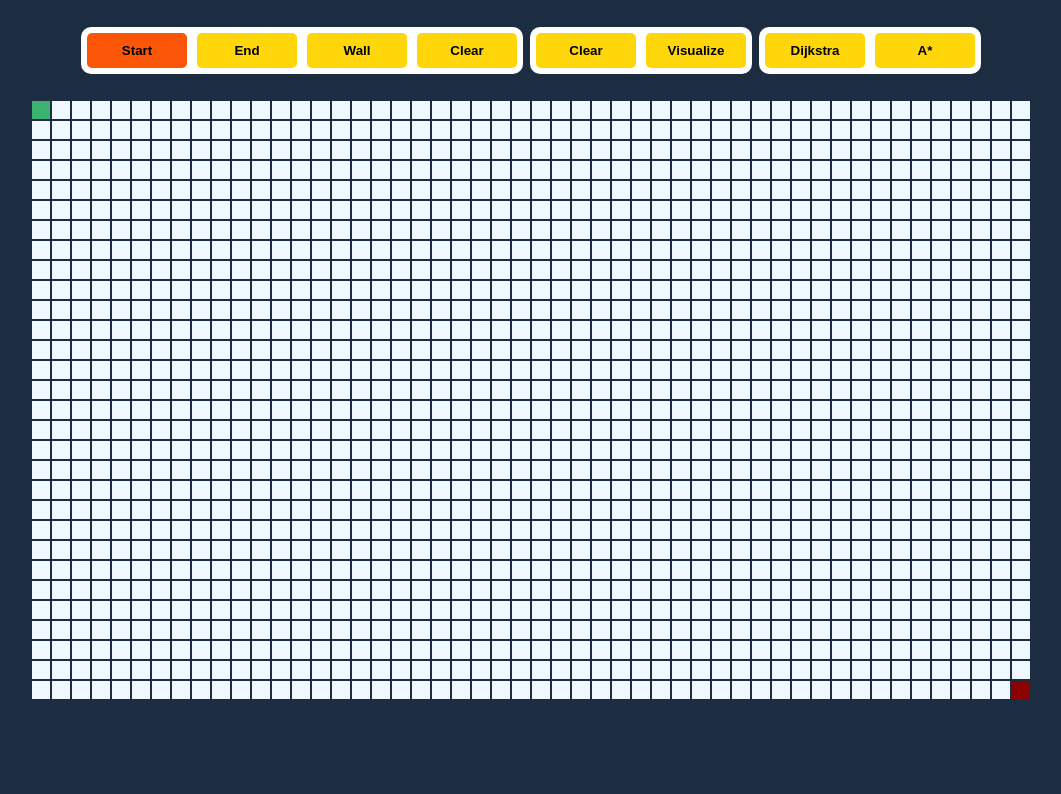
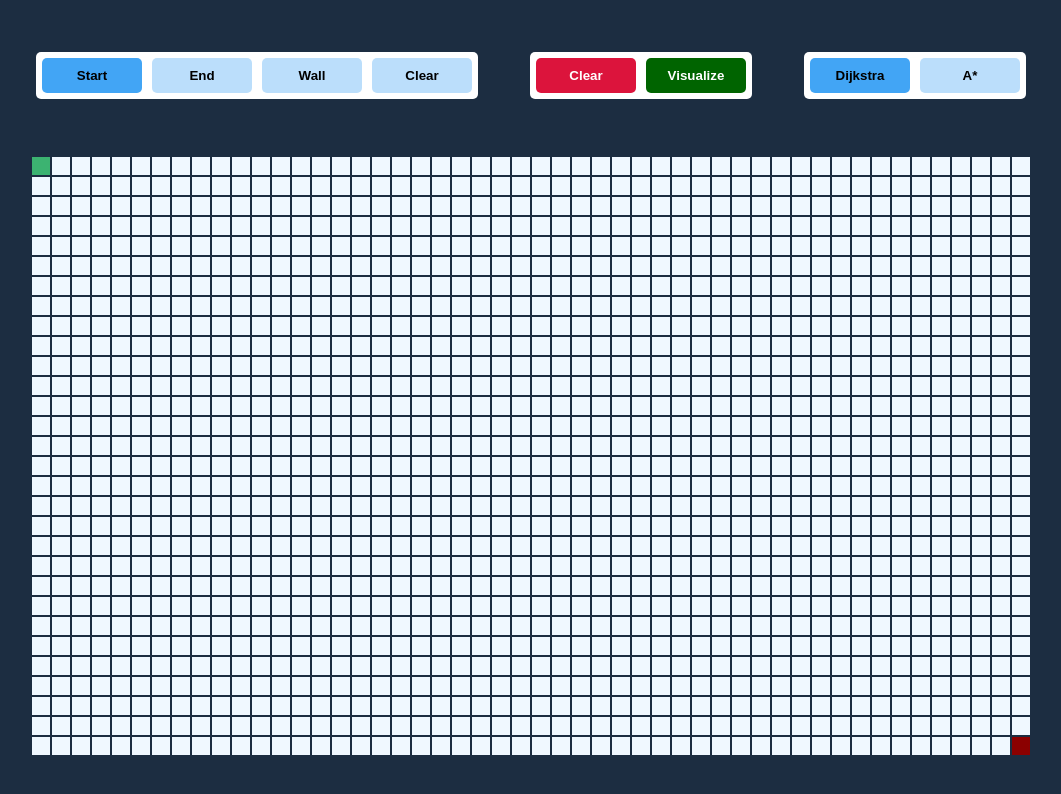
Before and after one commit to webiosita9512357/reactPaths, a React (Create React App) app: page / in a window 1280 px wide. Shown: the top 794 px of the page, without its empty margins (109-1170 px from the left). Built offline with nearby package versions, Linux system fonts and the light colour scheme.

Commit message:
style changes

```diff
--- a/src/PathFinder.jsx
+++ b/src/PathFinder.jsx
@@ -22,6 +22,7 @@ import Node from './components/Node'
 
 const PathFinder = () => {
   const [mode, setMode] = useState(0);
+  const [alg, setAlg] = useState(0);
   const [matrix, setMatrix] = useState(grid);
   const [disabledChoice, setDisabledChoice] = useState(false);
 
@@ -87,18 +88,27 @@ const PathFinder = () => {
 
 
   const startVisualization = () => {
+    if (alg === 0) {
       const result = dijkstra(matrix, setMatrix);
       Animate(result);
+    }
+    if (alg === 1) {
+      // const result = aStar(matrix, setMatrix);
+      // Animate(result);
+      console.log("start A*")
+    }
 
   }
 
   return  (
     <div style={styles.main}>
-      <Bar disabledChoice={disabledChoice} setMode={setMode} mode={mode} start={startVisualization} clear={clearMatrix} />
+      <Bar alg={alg} setAlg={setAlg} disabledChoice={disabledChoice} setMode={setMode} mode={mode} start={startVisualization} clear={clearMatrix} />
+      <div style={styles.center}>
         <div style={styles.grid}>
           {matrix.map((node) => (
             <Node disabledChoice={disabledChoice} setMatrix={setMatrix} mode={mode} key={node.num} num={node.num} status={node.status} />
             ))}
+        </div>
       </div>
     </div>
   )
@@ -106,9 +116,17 @@ const PathFinder = () => {
 
  const styles = {
   main: {
+    maxWidth: '1000px',
+    margin: '0 auto',
+  },
+  center: {
     width: '100vw',
     maxWidth: '1000px',
-    margin: '0 auto',
+    position: "absolute",
+    top: "57%",
+    left: "50%",
+    marginRight: "-50%",
+    transform: "translate(-50%, -50%) "
   },
   grid: {
     width: '100%',
--- a/src/components/Bar.jsx
+++ b/src/components/Bar.jsx
@@ -1,9 +1,12 @@
 import React from 'react'
 
  const modes = [{id: 0, name: "Start"}, {id: 1, name: "End"}, {id: 2, name: "Wall"}, {id: 3, name: "Clear"}]
+  const algorithms = [{id: 0, name: "Dijkstra"}, {id: 1, name: "A*"}]
 
-const Bar = ({mode, setMode, start, clear, disabledChoice}) => {
+const Bar = ({mode, setMode, start, clear, disabledChoice, alg, setAlg}) => {
   return (
+  <div>
+    {<p style={styles.disabledText}>{disabledChoice && "*To change parameters clear the Grid"}</p>}
     <div style={styles.main}>
       <div style={styles.buttonBackground}>
       {modes.map((Item) => (
@@ -11,7 +14,7 @@ const Bar = ({mode, setMode, start, clear, disabledChoice}) => {
           disabled={disabledChoice}
           key={Item.id}
           style={{...styles.button,
-            backgroundColor: Item.id === mode? "#fb5607": styles.button.backgroundColor,
+            backgroundColor: Item.id === mode? "#42a5f5": styles.button.backgroundColor,
             opacity: disabledChoice? 0.5: 1,
           }}
           onClick={() => setMode(Item.id)}>
@@ -21,42 +24,43 @@ const Bar = ({mode, setMode, start, clear, disabledChoice}) => {
       </div>
       <div style={styles.buttonBackground}>
         <button
-          style={styles.button}
+           style={{...styles.button, backgroundColor: "crimson", color: "white"}}
           onClick={clear}
         >
           Clear
         </button>
         <button
-          style={styles.button}
+          style={{...styles.button, backgroundColor: "darkGreen", color: "white"}}
           onClick={start}
         >
           Visualize
         </button>
       </div>
       <div style={styles.buttonBackground}>
-         <button
-          style={styles.button}
-          onClick={clear}
-        >
-          Dijkstra
-        </button>
-        <button
-          style={styles.button}
-          onClick={start}
-        >
-          A*
-        </button>
+        {algorithms.map((Item) => (
+          <button
+            disabled={disabledChoice}
+            key={Item.id}
+            style={{...styles.button,
+              backgroundColor: Item.id === alg? "#42a5f5": styles.button.backgroundColor,
+              opacity: disabledChoice? 0.5: 1,
+            }}
+            onClick={() => setAlg(Item.id)}
+          >
+            {Item.name}
+          </button>
+        ))}
       </div>
-      {disabledChoice && <p style={styles.disabledText}>*To change parameters clear the Grid</p>}
     </div>
+  </div>
   )
 }
 
  const styles = {
   main: {
-    width: "90%",
+    width: "100%",
     color: "white",
-    height: "100px",
+    height: "fit-content",
     margin: "0px auto",
     display: "flex",
     justifyContent: "space-between",
@@ -64,7 +68,7 @@ const Bar = ({mode, setMode, start, clear, disabledChoice}) => {
     position: "relative",
   },
   button: {
-    backgroundColor: "#ffd60a",
+    backgroundColor: "#bbdefb",
     fontWeight: "bold",
     width: "100px",
     color: "black",
@@ -76,14 +80,14 @@ const Bar = ({mode, setMode, start, clear, disabledChoice}) => {
   },
   disabledText: {
     color: "#fff",
-    position: "absolute",
-    bottom: -15,
-    left: 0,
+    height: "15px",
   },
   buttonBackground: {
     backgroundColor: "#fff",
-    borderRadius: "10px",
+    borderRadius: "5px",
     padding: "1px",
+    margin: "5px",
+    alignItems: "center",
   }
  }
 
```
Lines whose indentation alone changed are shown as unchanged.
